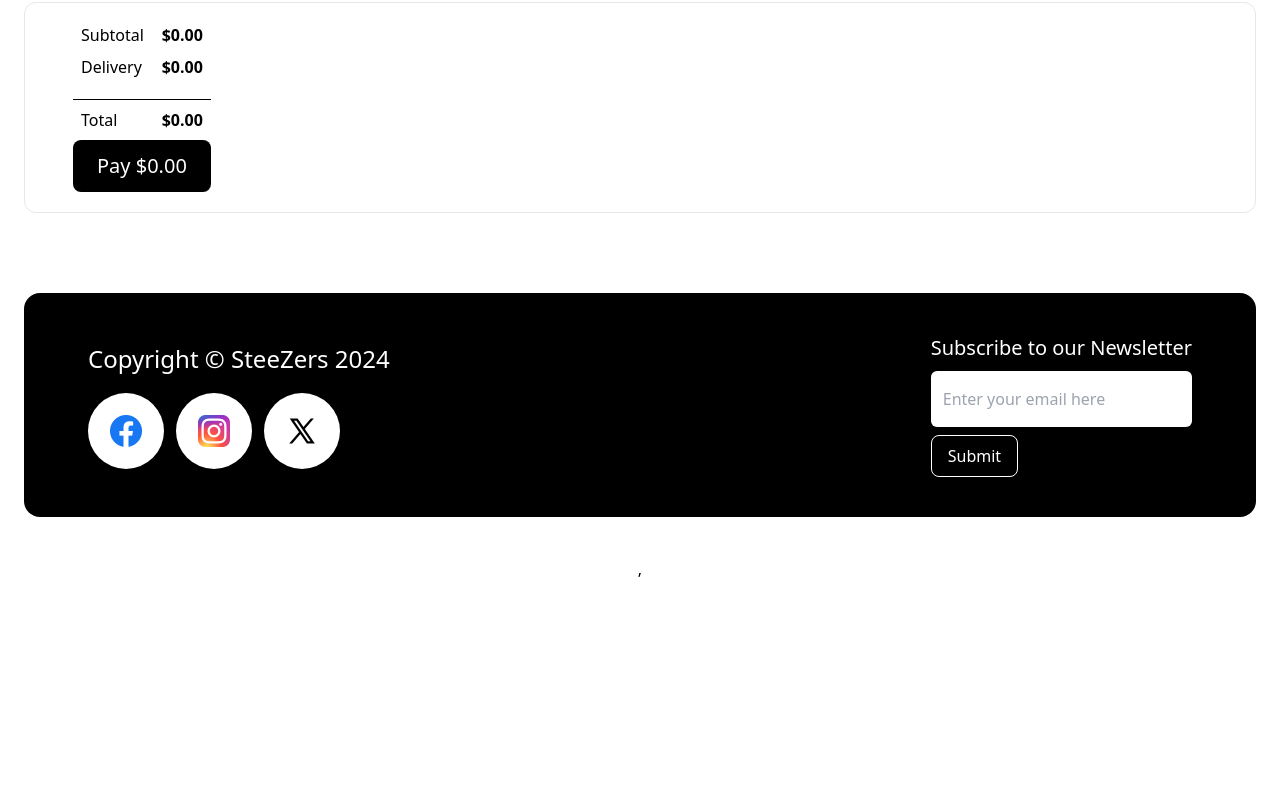
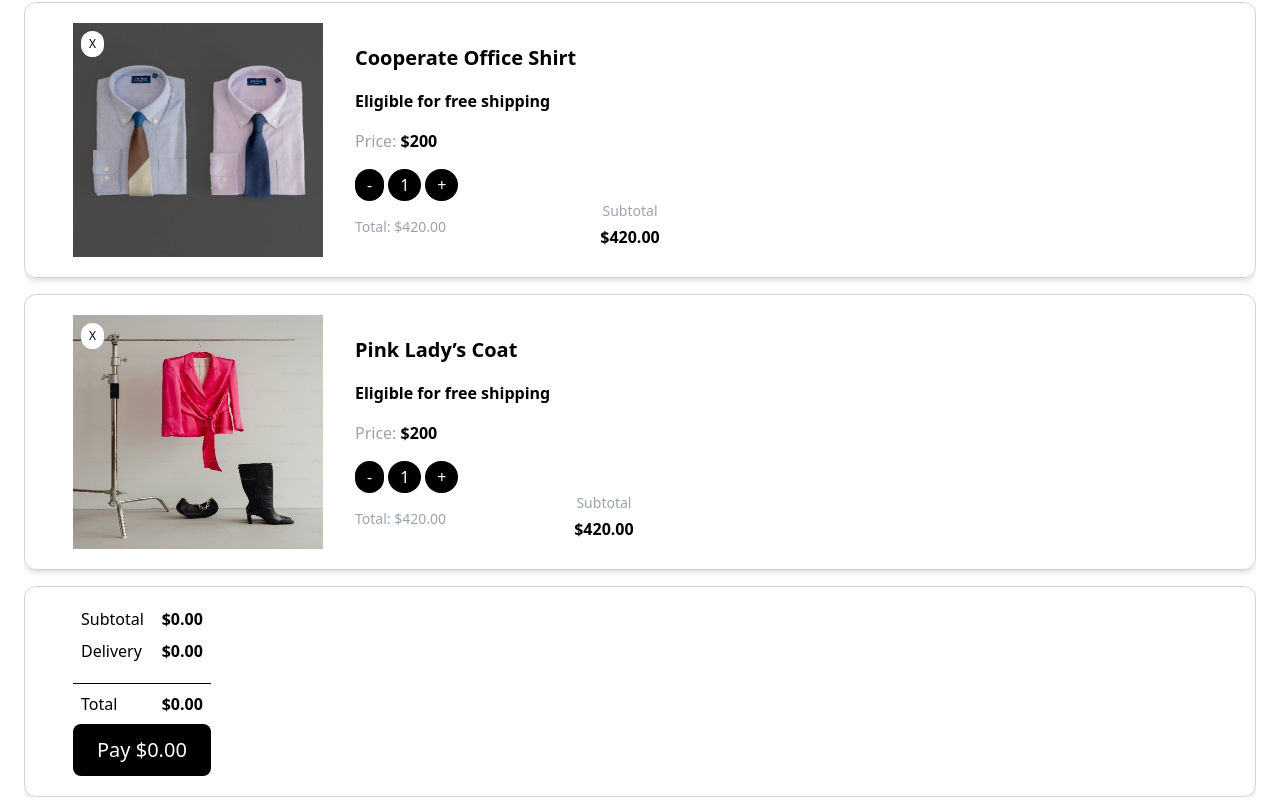
Before and after one commit to shakiogunlesi/hng-steeze-online-store, a React (Vite) app: page /CartPage in a window 1280 px wide. Shown: the part 600-1400 px from the top of the page. Before the commit the page ends 1181 px from the top, so only its background shows below. Built offline with nearby package versions, Linux system fonts and the light colour scheme.

Commit message:
Update CartSection.jsx

```diff
--- a/src/components/CartSection.jsx
+++ b/src/components/CartSection.jsx
@@ -3,6 +3,8 @@ import ArrowLeft from '../assets/images/arrowleft.png'
 import { Link } from "react-router-dom"
 import Modal from './Cart/Modal';
 import PaymentSuccessful from './ConfirmPayment/PaymentSuccessful';
+import BgredTop from '../assets/images/red-top.jpg'
+import BgManwear from '../assets/images/mens111.jpg'
 
 function CartSection() {
 
@@ -41,22 +43,76 @@ function CartSection() {
                     <p className="text-[20px]">Return to store</p>
                 </Link>
                 <div className="w-full flex flex-col justify-start items-start mt-6">
-                    <p className="flex xl:text-5xl lg:text-4xl md:text-3xl sm:text-2xl font-OpenSans font-semibold">Shopping Cart</p>
-                    <div className="w-[100%] flex xl:flex-row flex-col md:flex-row xl:justify xl:items-end md:items-end sm:items-start xl:gap-6 border rounded-xl px-12 py-5 mt-4">
+                    <p className="flex xl:text-5xl lg:text-4xl md:text-3xl sm:text-2xl font-semibold">Shopping Cart</p>
+                    <div className="w-[100%] flex xl:flex-row flex-col md:flex-row xl:justify xl:items-end md:items-end sm:items-start xl:gap-6 border border-gray-300 rounded-xl px-12 py-5 mt-4 shadow-md">
+                        <div className="flex xl:flex-row md:flex-row flex-col gap-4 justify-center items-center relative">
+                            <img
+                                src={BgManwear}
+                                alt='Bgred-top'
+                                className='md:w-[250px] w-[160px] h-[150px] md:h-[234px] mr-4'
+                            />
+                            <button className="absolute top-2 left-2 bg-white rounded-full px-2 py-1 text-black text-[12px]">X</button>
+                            <div className="flex flex-col gap-4 py-5 text-left">
+                                <h1 className="xl:text-[28px] text-[20px] font-bold">Cooperate Office Shirt</h1>
+                                <p className="text-base font-semibold">Eligible for free shipping</p>
+                                <p className="font-OpenSans text-gray-400">Price: <span className="font-semibold text-black">$200</span></p>
+                                <div className="flex flex-row gap-1">
+                                    <button className="py-1 px-3 rounded-full justify-center items-center flex bg-black text-white">-</button>
+                                    <div className="py-1 px-3 rounded-full justify-center items-center flex bg-black text-white">
+                                        <p> 1</p>
+                                    </div>
+                                    <button className="py-1 px-3 rounded-full justify-center items-center flex bg-black text-white">+</button>
+                                </div>
+                                <p className="text-gray-400 text-sm">Total: $420.00</p>
+                            </div>
+                        </div>
+                        <div className="flex flex-col gap-1 ml-6 mb-2">
+                            <p className="text-gray-400 text-sm">Subtotal</p>
+                            <p className="font-semibold text-black">$420.00</p>
+                        </div>
+                    </div>
+                    <div className="w-[100%] flex xl:flex-row flex-col md:flex-row xl:justify xl:items-end md:items-end sm:items-start xl:gap-6 border border-gray-300 rounded-xl px-12 py-5 mt-4 shadow-md">
+                        <div className="flex xl:flex-row md:flex-row flex-col gap-4 justify-center items-center relative">
+                            <img
+                                src={BgredTop}
+                                alt='Bgred-top'
+                                className='md:w-[250px] w-[160px] h-[150px] md:h-[234px] mr-4'
+                            />
+                            <button className="absolute top-2 left-2 bg-white rounded-full px-2 py-1 text-black text-[12px]">X</button>
+                            <div className="flex flex-col gap-4 py-5 text-left">
+                                <h1 className="xl:text-[28px] text-[20px] font-bold">Pink Lady’s Coat</h1>
+                                <p className="text-base font-semibold">Eligible for free shipping</p>
+                                <p className="font-OpenSans text-gray-400">Price: <span className="font-semibold text-black">$200</span></p>
+                                <div className="flex flex-row gap-1">
+                                    <button className="py-1 px-3 rounded-full justify-center items-center flex bg-black text-white">-</button>
+                                    <div className="py-1 px-3 rounded-full justify-center items-center flex bg-black text-white">
+                                        <p> 1</p>
+                                    </div>
+                                    <button className="py-1 px-3 rounded-full justify-center items-center flex bg-black text-white">+</button>
+                                </div>
+                                <p className="text-gray-400 text-sm">Total: $420.00</p>
+                            </div>
+                        </div>
+                        <div className="flex flex-col gap-1 ml-6 mb-2">
+                            <p className="text-gray-400 text-sm">Subtotal</p>
+                            <p className="font-semibold text-black">$420.00</p>
+                        </div>
+                    </div>
+                    <div className="w-[100%] flex xl:flex-row flex-col md:flex-row xl:justify xl:items-end md:items-end sm:items-start xl:gap-6 border border-gray-300 rounded-xl px-12 py-5 mt-4 shadow-md">
                         <div className="flex flex-col gap-2 max-w-[362px]">
                             <div className="flex flex-row justify-between px-2 items-center">
                                 <p className="font-OpenSans">Subtotal</p>
-                                <p className="font-bold text-black font-OpenSans">$0.00</p>
+                                <p className="font-bold text-black">$0.00</p>
                             </div>
                             <div className="flex flex-row justify-between px-2 items-center mb-3">
-                                <p className="font-OpenSans">Delivery</p><p className="font-bold text-black font-OpenSans">$0.00</p>
+                                <p className="font-OpenSans">Delivery</p><p className="font-bold text-black">$0.00</p>
                             </div>
                             <div className="border-t w-full border-black"></div>
                             <div className="flex flex-row justify-between px-2 items-center">
                                 <p className="font-OpenSans">Total</p>
-                                <p className="font-bold text-black font-OpenSans">$0.00</p>
+                                <p className="font-bold text-black">$0.00</p>
                             </div>
-                            <button onClick={handleOpenModal} className="w-full font-OpenSans text-xl px-6 py-3 flex justify-center items-center text-white rounded-lg bg-black">Pay $0.00</button>
+                            <button onClick={handleOpenModal} className="w-full text-xl px-6 py-3 flex justify-center items-center text-white rounded-lg bg-black">Pay $0.00</button>
                         </div>
                     </div>
                 </div>
@@ -94,15 +150,15 @@ function CartSection() {
                             <div className="flex justify-between flex-col w-full px-14">
                                 <div className="flex flex-row w-full justify-between gap-1 mb-2">
                                     <p className="text-gray-400 text-sm">Subtotal:</p>
-                                    <p className="font-semibold text-black font-OpenSans">$0.00</p>
+                                    <p className="font-semibold text-black">$0.00</p>
                                 </div>
                                 <div className="flex flex-row w-full justify-between gap-1 mb-2">
                                     <p className="text-gray-400 text-sm">VAT:</p>
-                                    <p className="font-semibold text-black font-OpenSans">$0.00</p>
+                                    <p className="font-semibold text-black">$0.00</p>
                                 </div>
                                 <div className="flex flex-row w-full justify-between gap-1 mb-2">
                                     <p className="text-gray-400 text-sm">Total:</p>
-                                    <p className="font-semibold text-black font-OpenSans">$0.00</p>
+                                    <p className="font-semibold text-black">$0.00</p>
                                 </div>
                             </div>
                             <div className=" flex flex-row justify-center items-center w-full  ">
```
